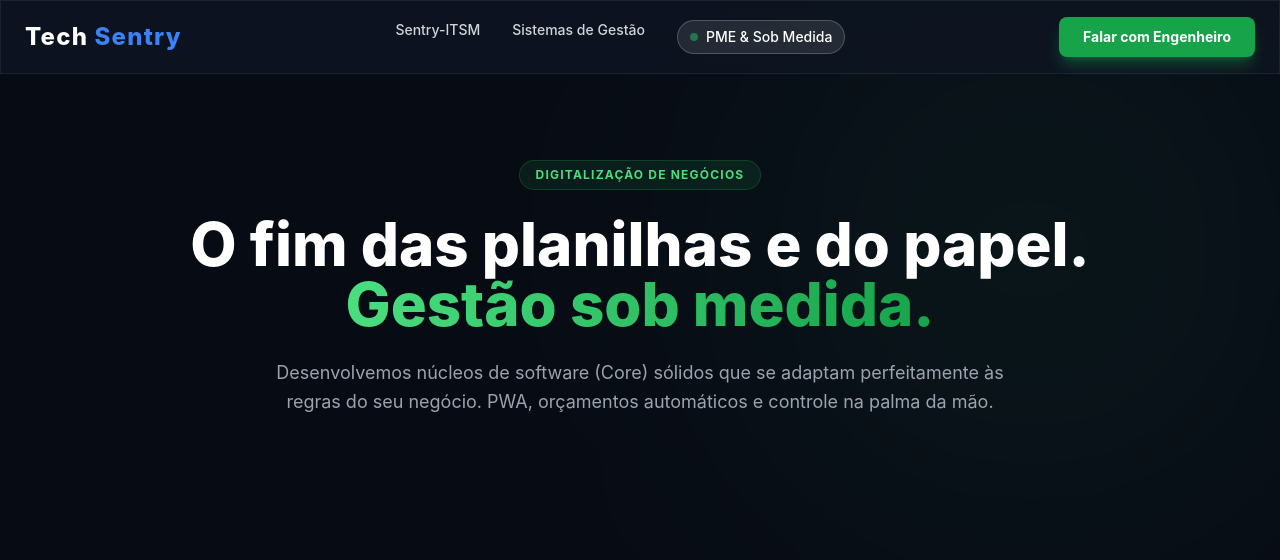
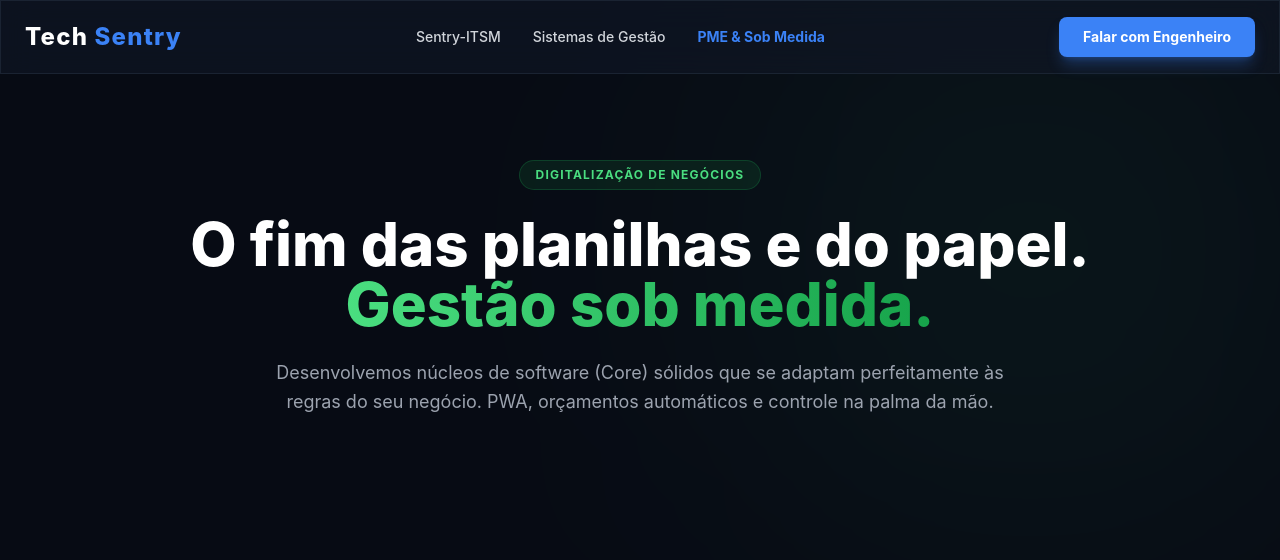
Before and after one commit to lucasramonamarante/tech-sentry-landing-page, a website: page pme.html in a window 1280 px wide. Shown: the top 560 px of the page. Drawn offline with nearby package versions, Linux system fonts and the light colour scheme.

Commit message:
Initial commit: atulização de site, vs8

```diff
--- a/pme.html
+++ b/pme.html
@@ -29,21 +29,26 @@
     <!-- Efeitos de Fundo -->
     <div class="fixed top-0 right-0 w-[500px] h-[500px] bg-green-900/20 rounded-full mix-blend-screen filter blur-[150px] -z-10"></div>
 
-    <!-- Navegação (Idêntica, mas aponta de volta para a Home) -->
+    <!-- Navegação (pme.html) -->
     <header class="fixed w-full z-50 glass-panel border-b border-gray-800/80">
         <div class="container mx-auto px-6 py-4 flex justify-between items-center">
+
+            <!-- 1. Logo (Fica na Esquerda) -->
             <a href="index.html" class="text-2xl font-extrabold tracking-wider text-white hover:text-sentryBlue transition">Tech <span class="text-sentryBlue">Sentry</span></a>
+
+            <!-- 2. Menu (Fica no Centro - Links iguais, destacando a página atual) -->
             <nav class="hidden md:flex space-x-8 text-sm font-medium text-gray-300">
                 <a href="index.html#itsm" class="hover:text-white hover:text-sentryBlue transition">Sentry-ITSM</a>
                 <a href="index.html#ecossistema" class="hover:text-white hover:text-sentryBlue transition">Sistemas de Gestão</a>
-                <a href="pme.html" class="flex items-center space-x-2 text-white bg-white/10 px-3 py-1.5 rounded-full border border-white/20">
-                    <span class="w-2 h-2 rounded-full bg-green-500 animate-pulse"></span>
-                    <span>PME & Sob Medida</span>
-                </a>
+                <!-- Destacamos em azul para o cliente saber que está nesta página -->
+                <a href="pme.html" class="text-sentryBlue font-bold hover:text-white transition">PME & Sob Medida</a>
             </nav>
-            <a href="https://wa.me/+5519996589243" target="_blank" class="bg-green-600 hover:bg-green-500 text-white px-6 py-2.5 rounded-lg font-bold transition shadow-lg shadow-green-500/30 text-sm">
+
+            <!-- 3. Botão Principal (Mantendo a mesma cor e estilo para padronizar) -->
+            <a href="https://wa.me/+5519996589243" target="_blank" class="bg-sentryBlue hover:bg-blue-600 text-white px-6 py-2.5 rounded-lg font-bold transition shadow-lg shadow-blue-500/30 text-sm">
                 Falar com Engenheiro
             </a>
+
         </div>
     </header>
 
```
Also changed, not shown: index.html (+9 -7 lines).
